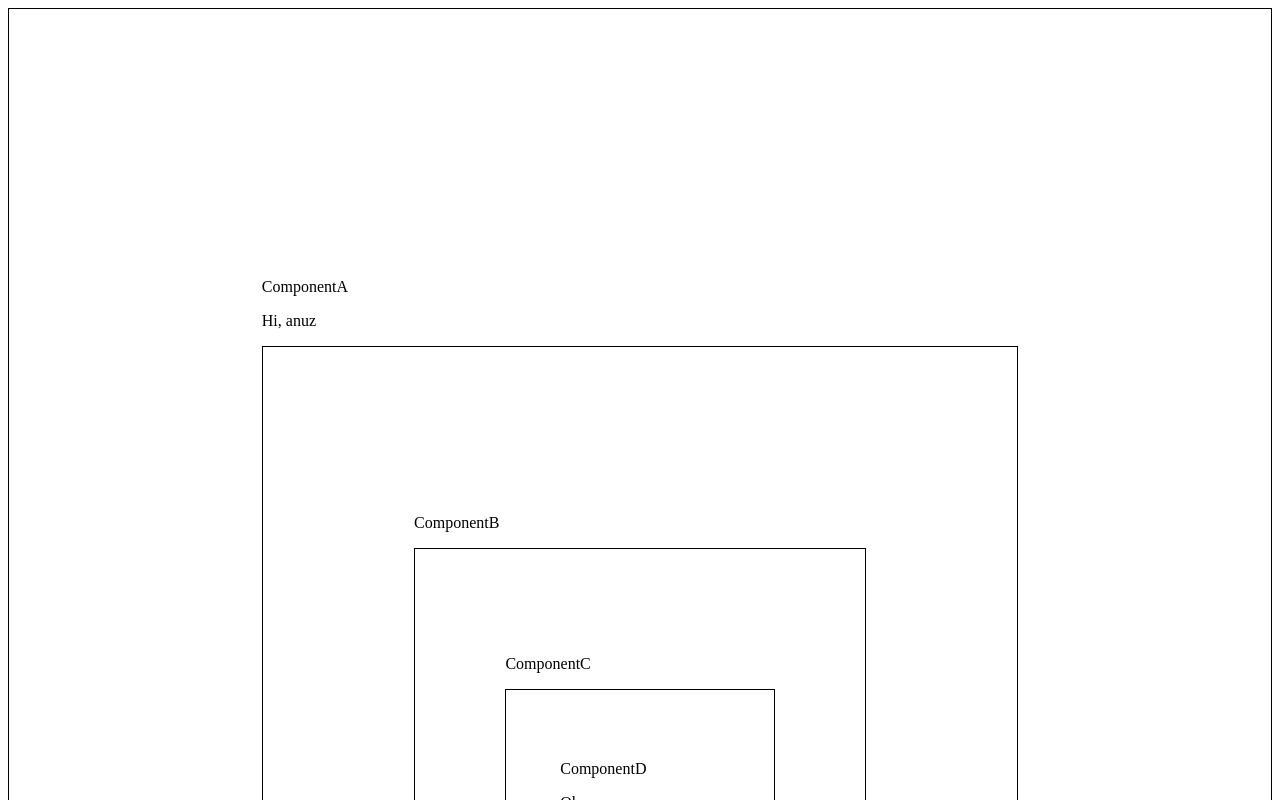
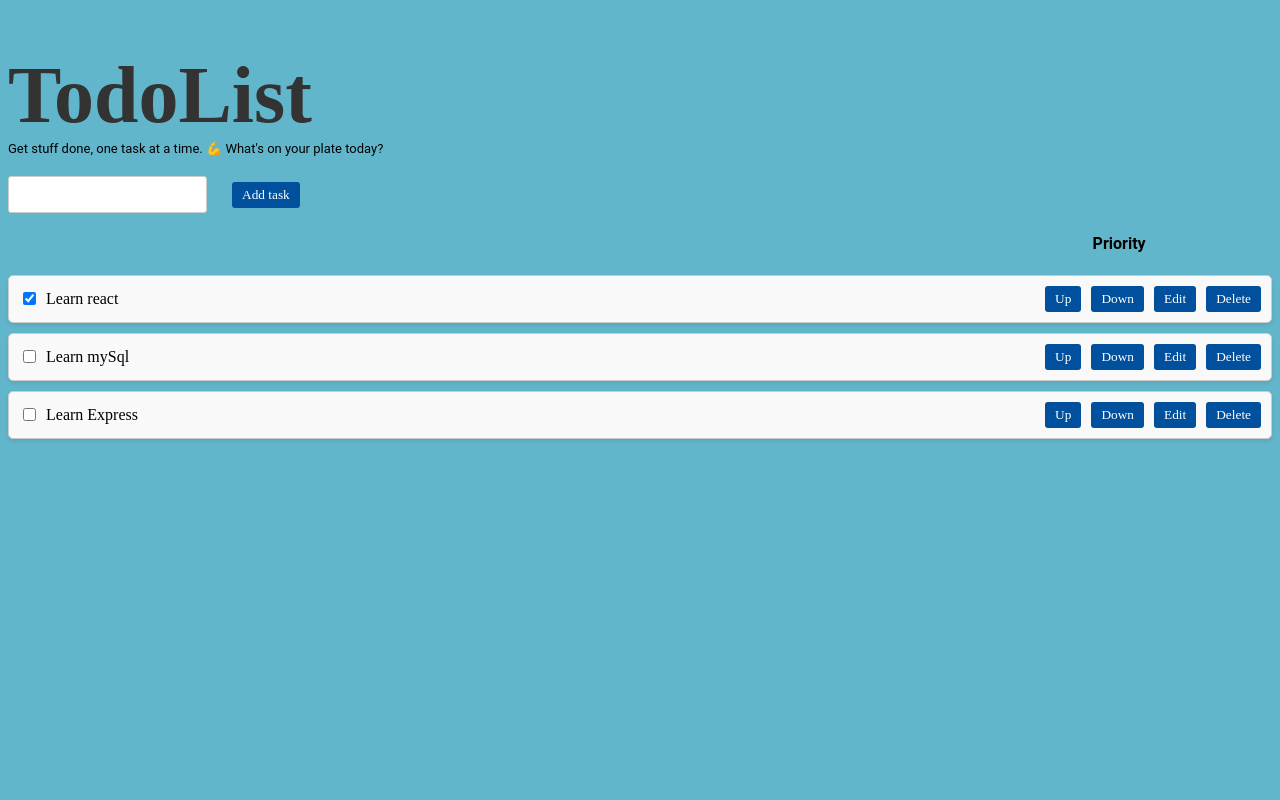
Before and after one commit to anuz505/React-Basics, a React (Vite) app in the folder my-react-app/: page / in a window 1280 px wide. Shown: the top 800 px of the page. Built offline with nearby package versions, Linux system fonts and the light colour scheme.

Commit message:
simple use Ref

```diff
--- a/my-react-app/src/App.jsx
+++ b/my-react-app/src/App.jsx
@@ -1,10 +1,10 @@
 import "../src/index.css";
 import ComponentA from "./03_managing_state/usecontext/ComponentA.jsx";
-
+import TodoList from "./02_adding_intractivity/12_TodoList.jsx";
 function App() {
   return (
     <>
-      <ComponentA />
+      <TodoList />
     </>
   );
 }
```
